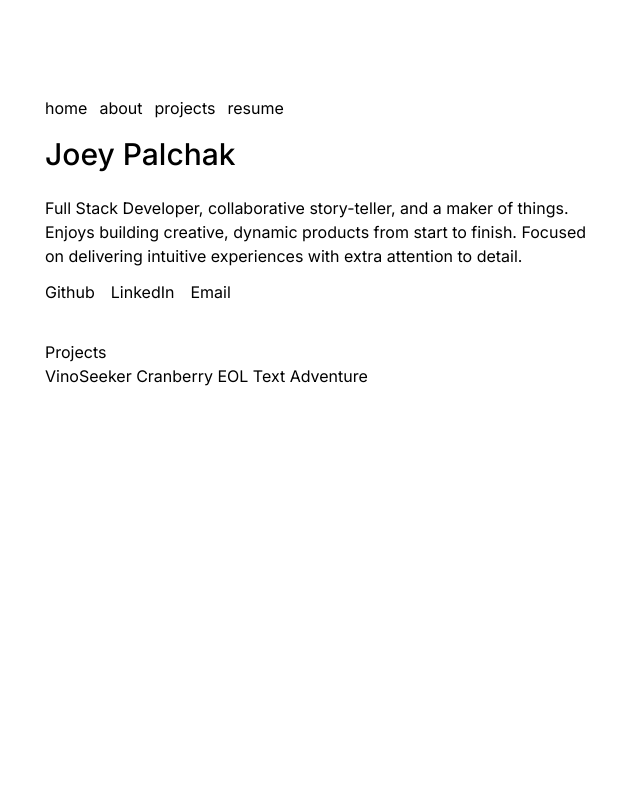
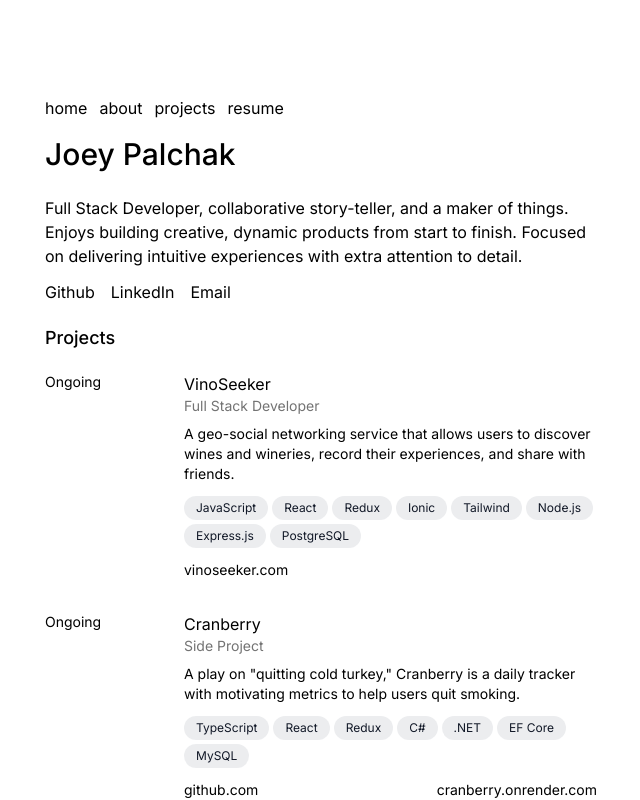
Before and after one commit to jfpalchak/palchak.io, a Next.js app: page / in a window 1280 px wide. Shown: the top 800 px of the page, without its empty margins (319-959 px from the left). Built offline with nearby package versions, Linux system fonts and the light colour scheme.

Commit message:
WIP display project cards

```diff
--- a/src/app/about/page.tsx
+++ b/src/app/about/page.tsx
@@ -10,8 +10,8 @@ export default function AboutPage() {
     <section>
       <div>
         <h1 className="text-3xl font-medium mb-6">Joey Palchak / about me</h1>
-        {About.map((info) => (
-          <p className="pb-2">{info}</p>
+        {About.map((info, index) => (
+          <p key={index} className="pb-2">{info}</p>
         ))}
       </div>
     </section>
--- a/src/app/page.tsx
+++ b/src/app/page.tsx
@@ -1,4 +1,4 @@
-import { SocialMedia, Summary } from "@/data/lifeApi";
+import { SocialMedia, Summary, MyProjects } from "@/data/lifeApi";
 
 export default function Home() {
   return (
@@ -7,6 +7,7 @@ export default function Home() {
         <h1 className="text-3xl font-medium mb-6">Joey Palchak</h1>
         <p>{Summary}</p>
       </div>
+      {/* SOCIALS */}
       <div className="my-3">
         <ul className="flex gap-4">
           {SocialMedia.map((social) => (
@@ -16,13 +17,33 @@ export default function Home() {
           ))}
         </ul>
       </div>
-      <br/>
+      {/* PROJECTS */}
       <div>
-        <h1>Projects</h1>
-        VinoSeeker
-        Cranberry
-        EOL
-        Text Adventure
+        <h2 className="text-lg font-medium my-5">Projects</h2>
+        {MyProjects.map(({ stack, links, ...project }) => (
+          <div key={project.name} className="sm:grid sm:grid-cols-4 gap-1 mb-5">
+            <p className="text-sm">{project.status}</p>
+            <div className="pb-3 col-span-3">
+              <h3>{project.name}</h3>
+              <p className="text-sm text-neutral-500">{project.role}</p>
+              <p className="text-sm mt-2">{project.description}</p>
+              <ul className="flex flex-wrap gap-1 mt-3">
+                {stack.map((tech) => (
+                  <li key={tech} className="items-center whitespace-nowrap rounded-full bg-gray-600/10 py-1 px-3 text-xs text-gray-900">
+                    <span>{tech}</span>
+                  </li>
+                ))}
+              </ul>
+              <div className="flex justify-between mt-3 text-sm">
+                {links.map(({ label, href }) => (
+                  <a key={label} href={href}>
+                    {label}
+                  </a>
+                ))}
+              </div>
+            </div>
+          </div>
+        ))}
       </div>
     </section>
   );
--- a/src/data/lifeApi.ts
+++ b/src/data/lifeApi.ts
@@ -15,11 +15,12 @@ export const SocialMedia = [
 
 export interface Project {
   name: string;
-  type: string;
+  status: string;
+  role: string;
   stack: string[];
   description: string;
   logo: string; // image path
-  links?: {
+  links: {
     label: string;
     href: string;
   }[];
@@ -28,7 +29,8 @@ export interface Project {
 export const MyProjects: Project[] = [
   {
     name: 'VinoSeeker',
-    type: 'Professional',
+    role: 'Full Stack Developer',
+    status: 'Ongoing',
     stack: [
       'JavaScript',
       'React',
@@ -38,9 +40,6 @@ export const MyProjects: Project[] = [
       'Node.js',
       'Express.js',
       'PostgreSQL',
-      'Feathers.js',
-      'Sequelize.js',
-      'Docker'
     ],
     description: 'A geo-social networking service that allows users to discover wines and wineries, record their experiences, and share with friends.',
     logo: '',
@@ -50,7 +49,8 @@ export const MyProjects: Project[] = [
   },
   {
     name: 'Cranberry',
-    type: 'Personal Project',
+    role: 'Side Project',
+    status: 'Ongoing',
     stack: [
       'TypeScript',
       'React',
@@ -59,7 +59,6 @@ export const MyProjects: Project[] = [
       '.NET',
       'EF Core',
       'MySQL',
-      'Docker'
     ],
     description: 'A play on "quitting cold turkey," Cranberry is a daily tracker with motivating metrics to help users quit smoking.',
     logo: '',
@@ -70,12 +69,15 @@ export const MyProjects: Project[] = [
   },
   {
     name: 'EOL Messenger',
-    type: 'Personal Project',
+    role: 'Side Project',
+    status: '2023',
     stack: [
+      'JavaScript',
       'C#',
       '.NET',
       'SignalR',
-      'JavaScript'
+      'EF Core',
+      'MySQL',
     ],
     description: 'An early 00\'s inspired online-messaging service that allows users to communicate real-time in a public chat room, or one-on-one in a private conversation with another online user.',
     logo: '',
@@ -86,9 +88,11 @@ export const MyProjects: Project[] = [
   },
   {
     name: 'Dungeon Adventure',
-    type: 'Personal Project',
+    role: 'Side Project',
+    status: '2023',
     stack: [
       'JavaScript',
+      'HTML/CSS',
       'webpack'
     ],
     description: 'A text-based adventure game, where the user navigates and interacts with the world via text input.',
```
